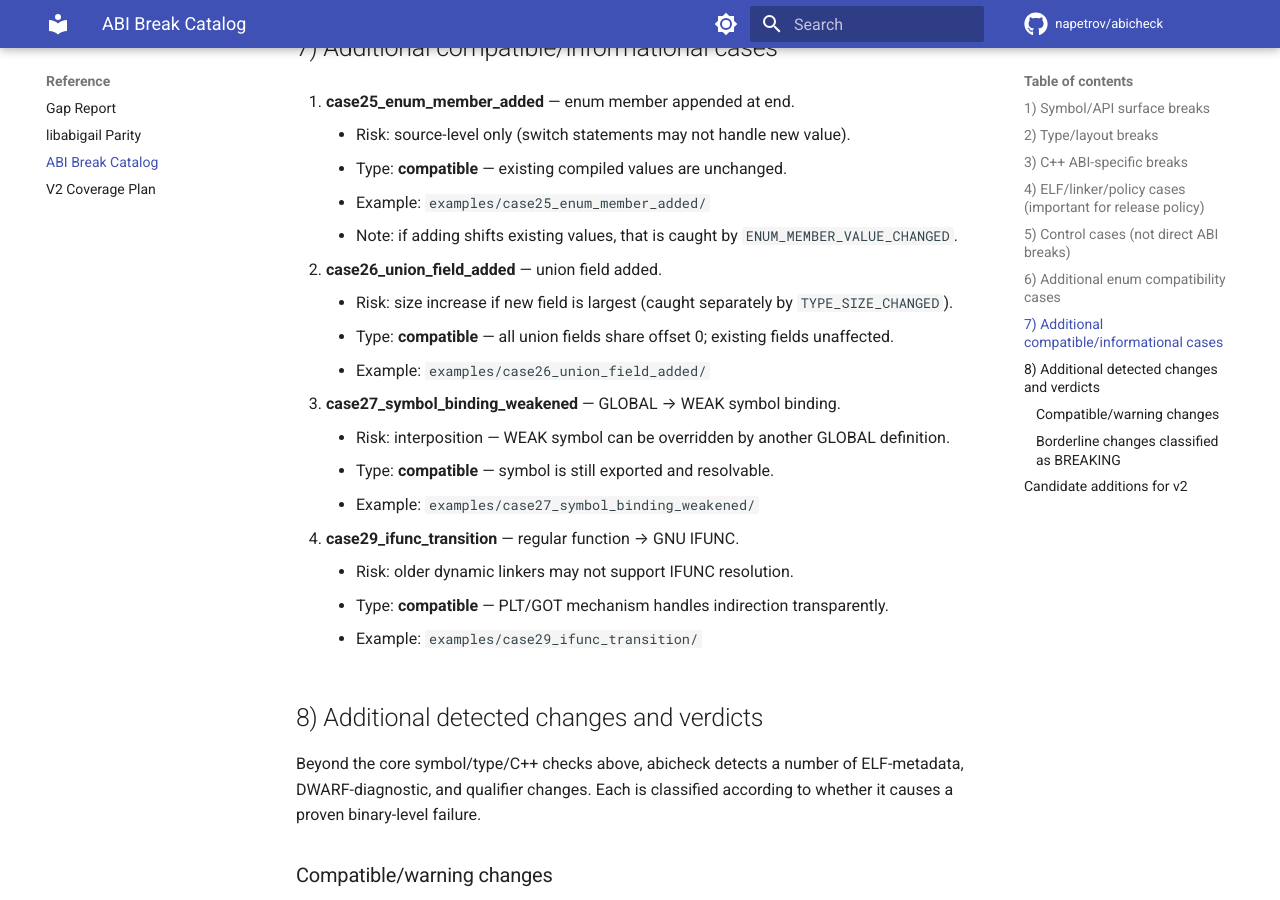
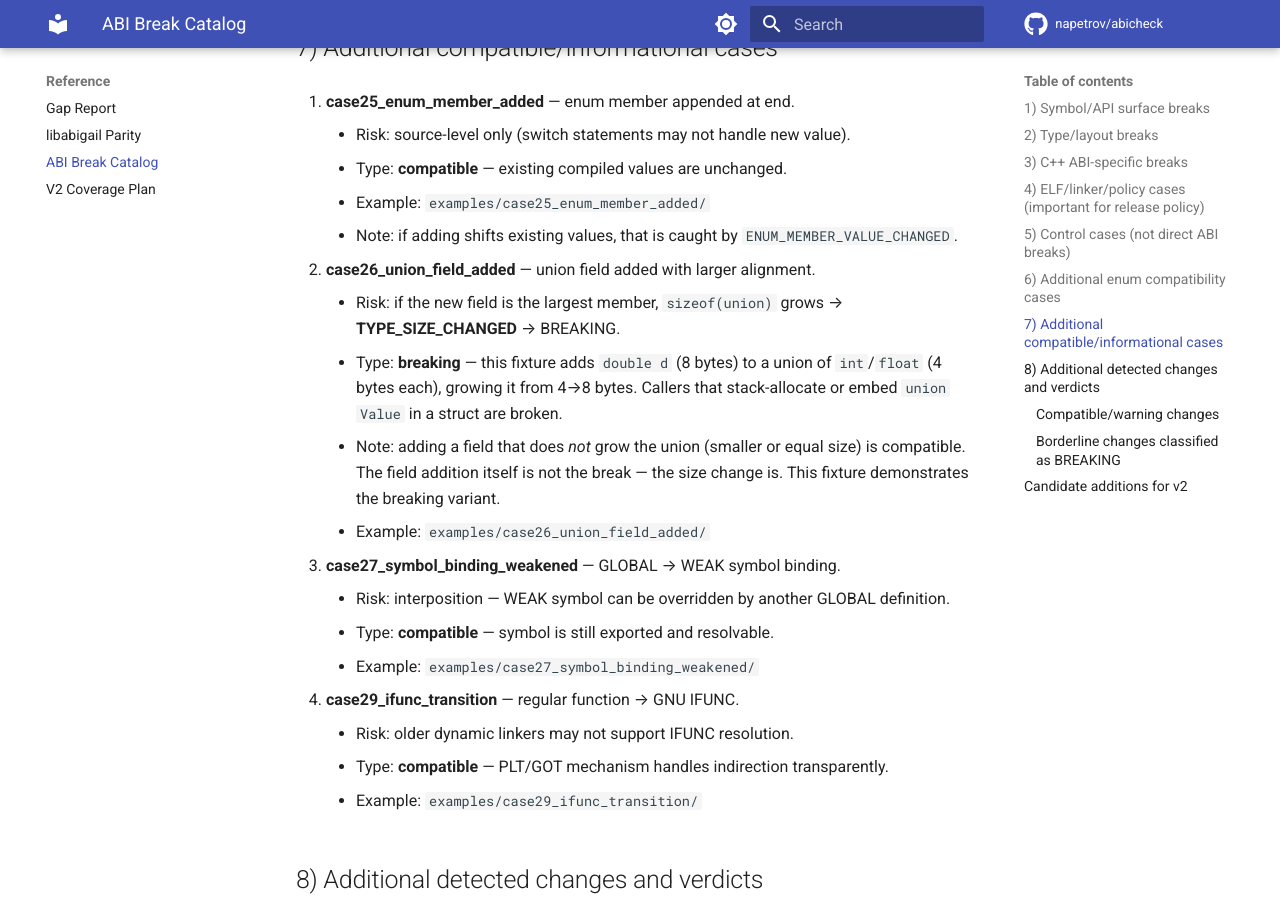
Before and after one commit to napetrov/abicheck, an MkDocs documentation site: the page built from docs/abi_breaking_cases_catalog.md, in a window 1280 px wide and 900 px high, scrolled down 4639 px. Built offline with MkDocs 1.6.1 and Material for MkDocs 9.7.7, drawn with Linux system fonts in a browser that asks for light colours; comment, search, counter and statistics services are not loaded.

Commit message:
fix(docs): case15/26/30 — align docs with test expectations + remove C mutable fiction

```diff
--- a/docs/abi_breaking_cases_catalog.md
+++ b/docs/abi_breaking_cases_catalog.md
@@ -160,9 +160,10 @@
     - Example: `examples/case25_enum_member_added/`
     - Note: if adding shifts existing values, that is caught by `ENUM_MEMBER_VALUE_CHANGED`.
 
-26. **case26_union_field_added** — union field added.
-    - Risk: size increase if new field is largest (caught separately by `TYPE_SIZE_CHANGED`).
-    - Type: **compatible** — all union fields share offset 0; existing fields unaffected.
+26. **case26_union_field_added** — union field added with larger alignment.
+    - Risk: if the new field is the largest member, `sizeof(union)` grows → **TYPE_SIZE_CHANGED** → BREAKING.
+    - Type: **breaking** — this fixture adds `double d` (8 bytes) to a union of `int`/`float` (4 bytes each), growing it from 4→8 bytes. Callers that stack-allocate or embed `union Value` in a struct are broken.
+    - Note: adding a field that does *not* grow the union (smaller or equal size) is compatible. The field addition itself is not the break — the size change is. This fixture demonstrates the breaking variant.
     - Example: `examples/case26_union_field_added/`
 
 27. **case27_symbol_binding_weakened** — GLOBAL → WEAK symbol binding.
```
Also changed, not shown: examples/README.md (+2 -2 lines), 2 other files.
